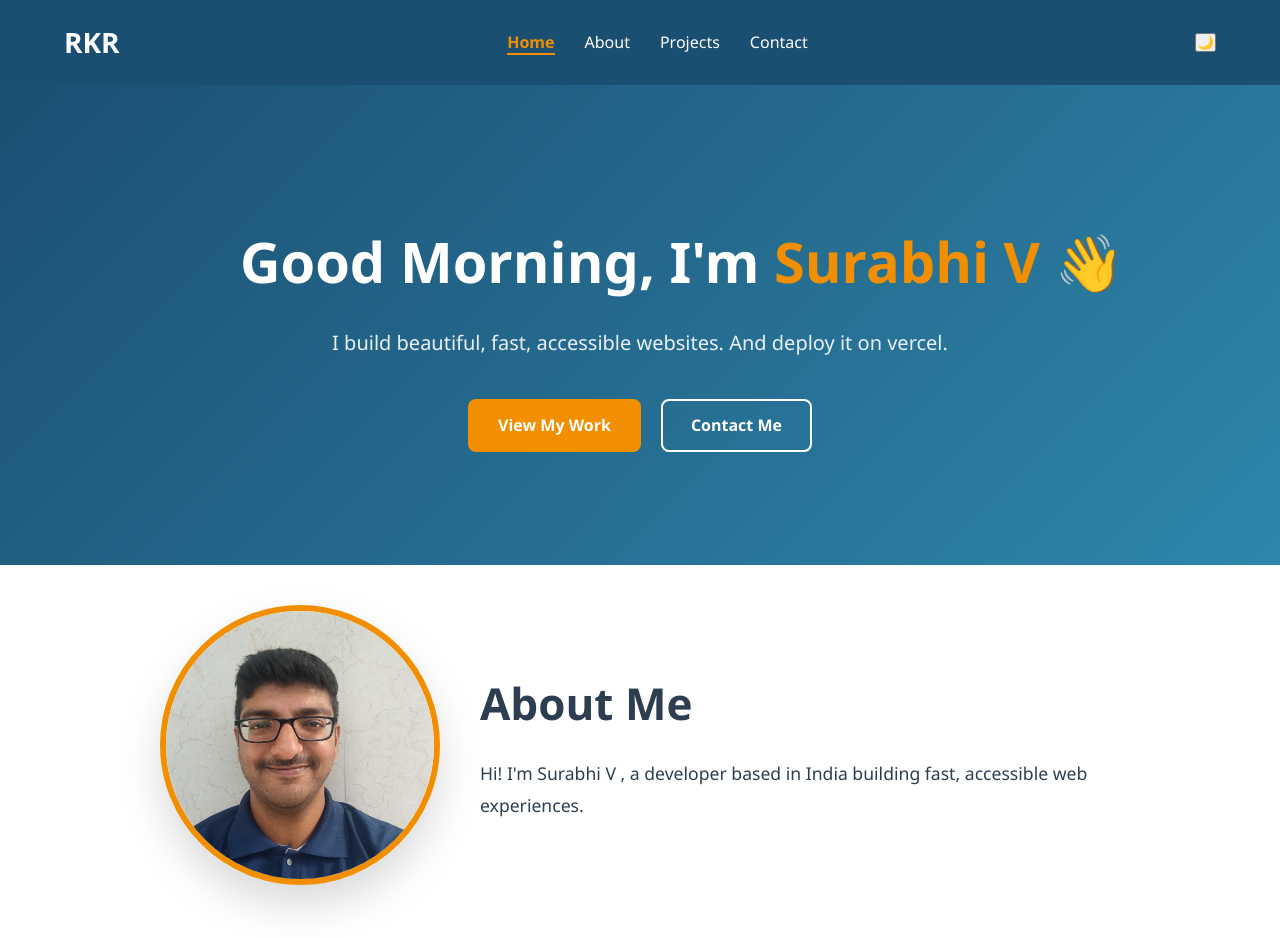
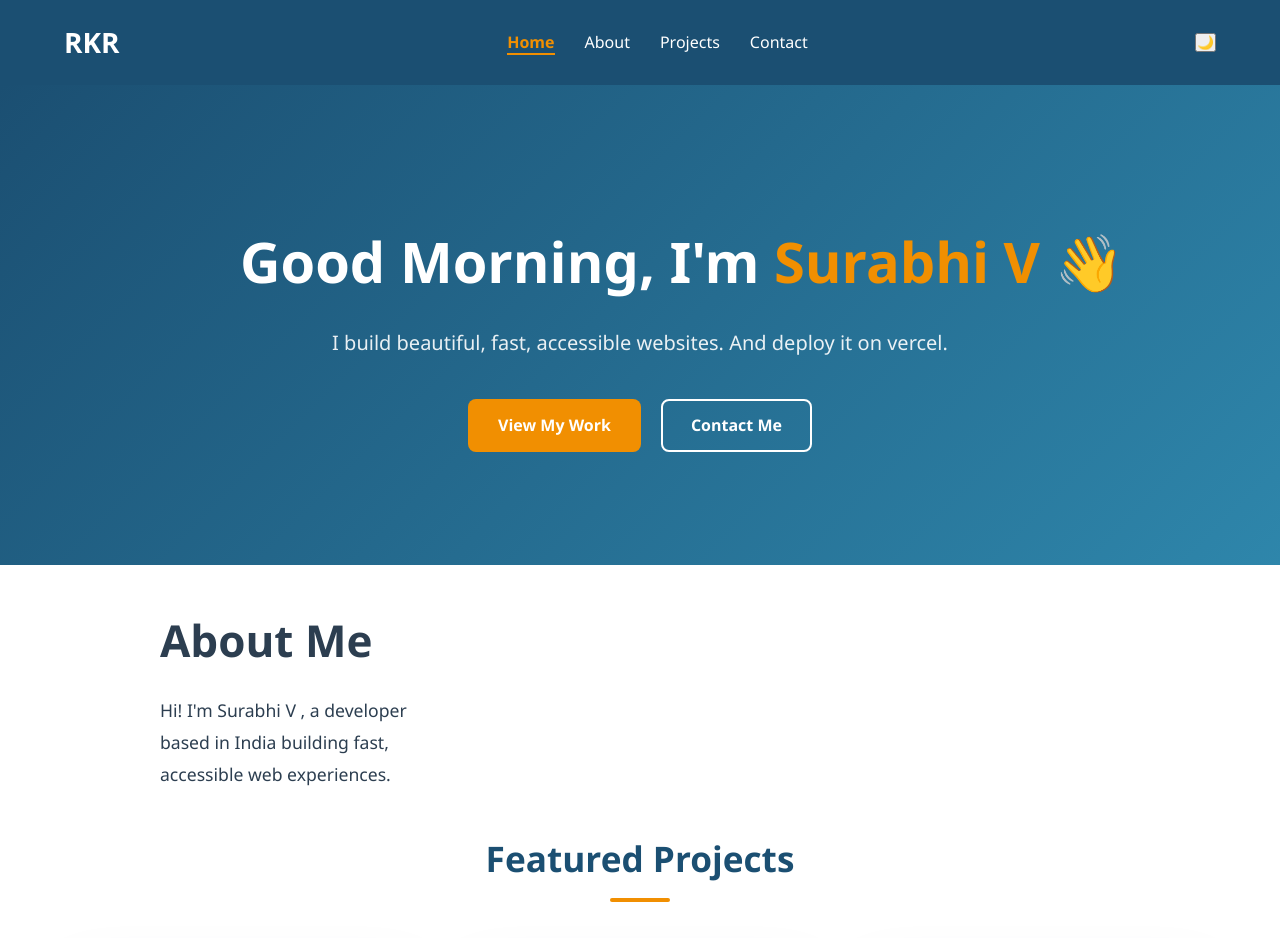
Before and after one commit to surabhiv6/my-protfolio, a React (Vite) app: page / in a window 1280 px wide. Shown: the top 938 px of the page. Built offline with nearby package versions, Linux system fonts and the light colour scheme.

Commit message:
minor changes

```diff
--- a/src/components/AboutSection/AboutSection.jsx
+++ b/src/components/AboutSection/AboutSection.jsx
@@ -4,9 +4,7 @@ function AboutSection() {
   return (
     <section id='about' className='about-section'>
       <div className='about-wrapper container'>
-        <div className='about-image'>
-          <img src='/Photo.jpeg' alt='Rakesh' />
-        </div>
+
         <div className='about-copy'>
           <h1>About Me</h1>
           <p>Hi! I'm Surabhi V , a developer based in India building fast, accessible web experiences.</p>
```
